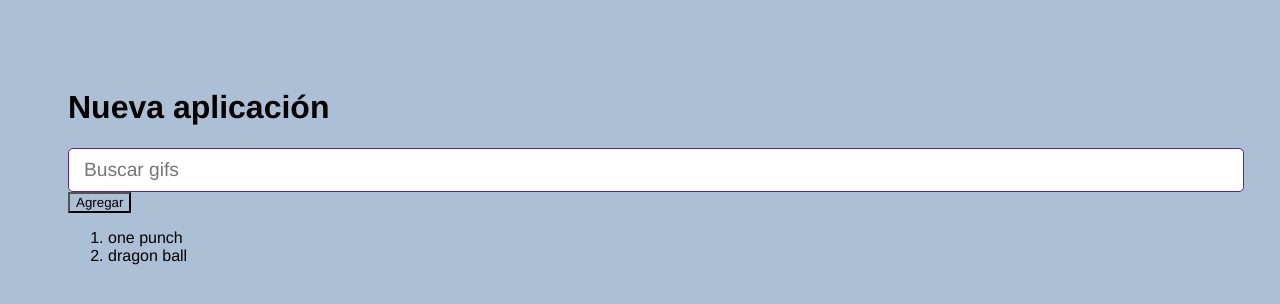
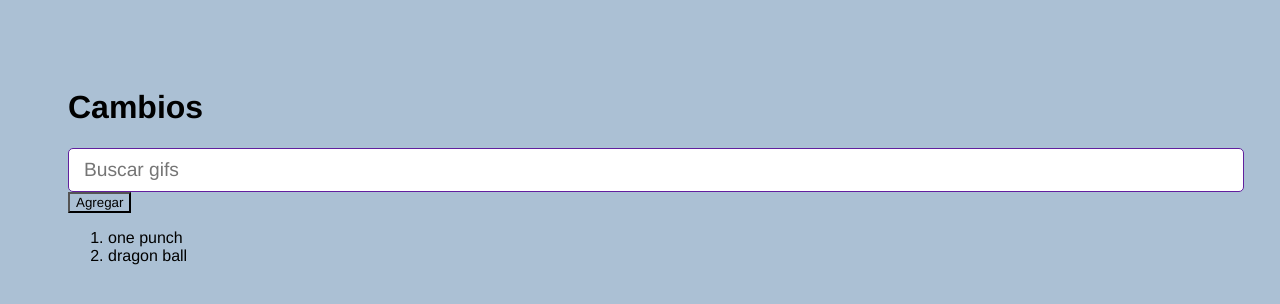
Before and after one commit to se733/gifExpert, a React (Vite) app: page / in a window 1280 px wide. Shown: the top 304 px of the page. Built offline with nearby package versions, Linux system fonts and the light colour scheme.

Commit message:
comit de prueba 2

```diff
--- a/src/GifExpert.jsx
+++ b/src/GifExpert.jsx
@@ -11,7 +11,7 @@ export const GifExpert = () => {
 
   return (
       <>
-    <h1>Nueva aplicación</h1>
+    <h1>Cambios</h1>
 
 
     <AddCategory />
```
